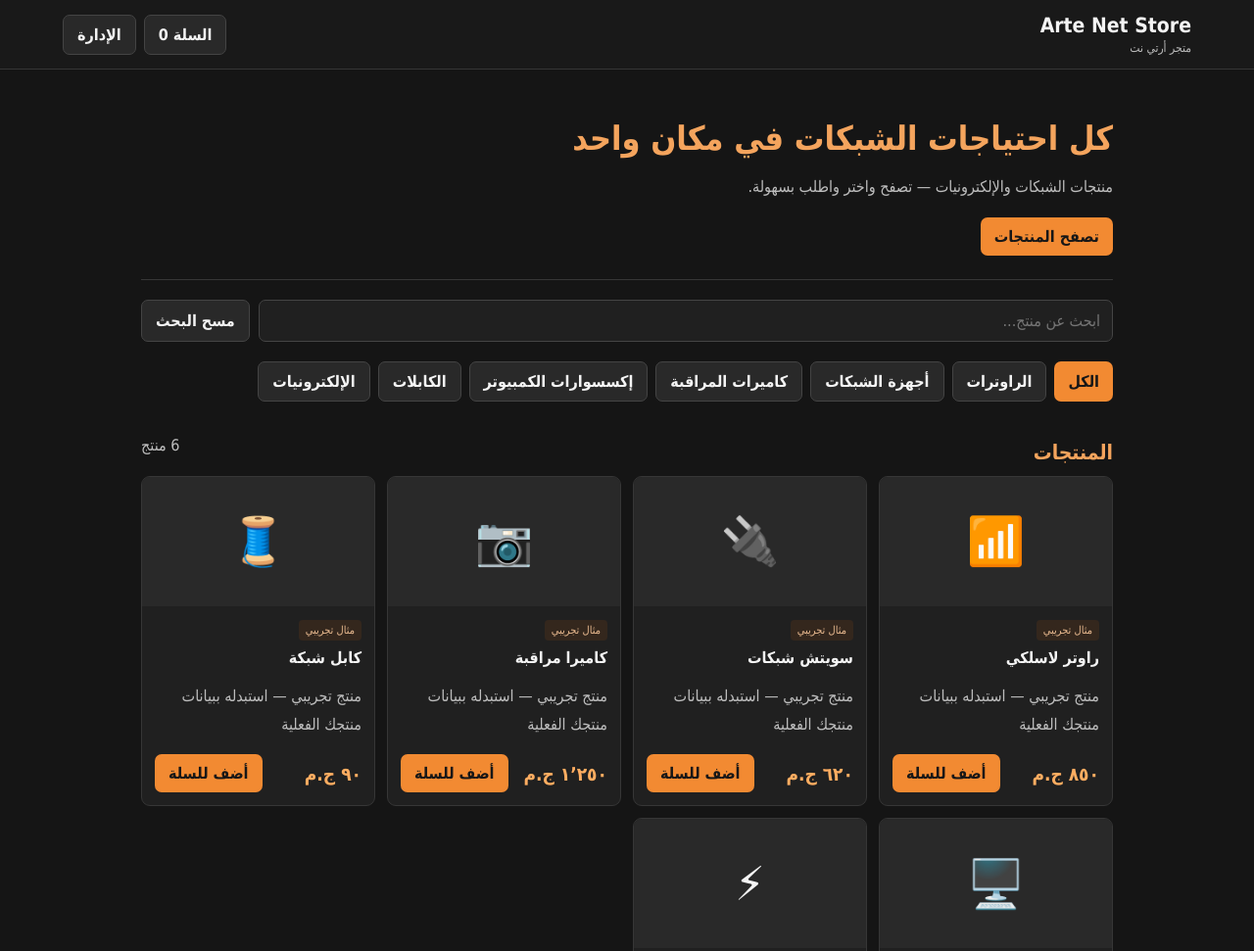
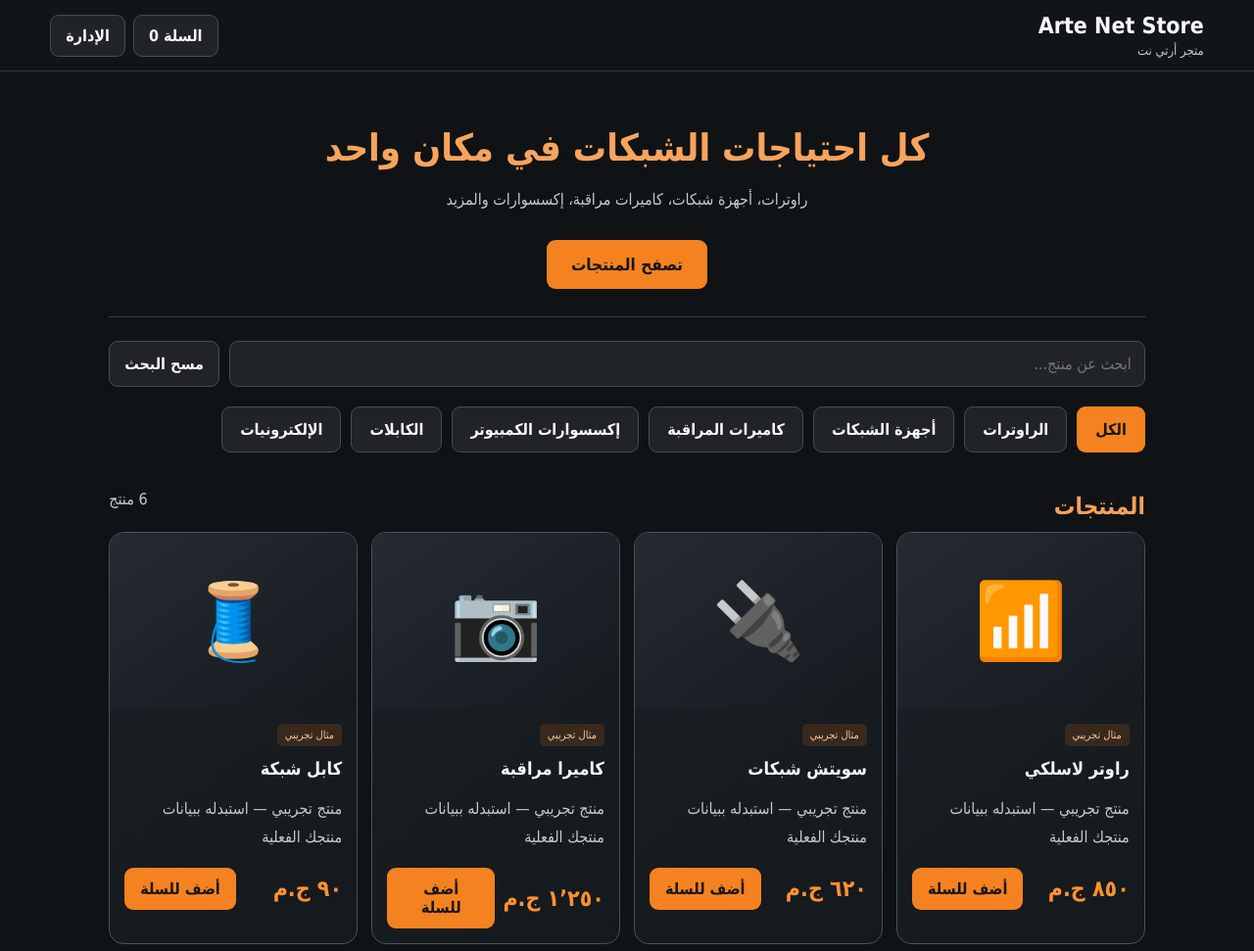
Before and after one commit to artenet2012-sys/arte-net-store, a plain HTML site: page index.html in a window 1280 px wide. Shown: the top 971 px of the page at 98% size. Drawn offline with Linux system fonts and the light colour scheme.

Commit message:
Add files via upload

```diff
--- a/index.html
+++ b/index.html
@@ -4,54 +4,42 @@
 <meta charset="utf-8"><meta name="viewport" content="width=device-width,initial-scale=1">
 <title>Arte Net Store | متجر أرتي نت</title>
 <style>
-:root{--bg:#151515;--panel:#202020;--panel2:#292929;--line:#363636;--txt:#f4f4f4;--muted:#bdbdbd;--orange:#f28a32}
-*{box-sizing:border-box}
-body{margin:0;background:var(--bg);color:var(--txt);font-family:Tahoma,Arial,sans-serif}
-header{position:sticky;top:0;z-index:5;background:#191919;border-bottom:1px solid var(--line);padding:14px 5%;display:flex;align-items:center;justify-content:space-between;gap:12px}
-.brand{font-size:21px;font-weight:800;direction:ltr}.brand small{display:block;direction:rtl;text-align:right;color:var(--muted);font-size:12px;font-weight:400;margin-top:4px}
-button,input,select,textarea{font:inherit}
-button{border:0;border-radius:7px;padding:10px 14px;background:var(--orange);color:#171717;font-weight:700;cursor:pointer}
-button.secondary{background:#292929;border:1px solid #444;color:var(--txt)}
-button.danger{background:#702b2b;color:#fff}
-.wrap{max-width:1120px;margin:auto;padding:22px 5%}
-.hero{padding:28px 0 24px;border:0;border-bottom:1px solid var(--line);border-radius:0;background:transparent;display:block}
-h1{font-size:clamp(24px,4vw,34px);margin:0 0 10px;color:#f4a45d}
-.hero p,.muted{color:var(--muted);line-height:1.8}
-.hero-art{display:none}
-.toolbar{display:flex;gap:9px;flex-wrap:wrap;margin:20px 0 12px}
-.field{background:#202020;border:1px solid #444;color:var(--txt);padding:11px 12px;border-radius:7px;min-width:0}
+:root{--bg:#101316;--panel:#171b1f;--panel2:#20262b;--line:#424950;--txt:#f7f7f7;--muted:#c4c9ce;--orange:#f58220}
+*{box-sizing:border-box}html{scroll-behavior:smooth}body{margin:0;background:var(--bg);color:var(--txt);font-family:Tahoma,Arial,sans-serif}
+header{position:sticky;top:0;z-index:5;background:#111519;border-bottom:1px solid #343a40;padding:13px 4%;display:flex;align-items:center;justify-content:space-between;gap:12px}
+.brand{font-size:23px;font-weight:800;direction:ltr;text-align:right}.brand small{display:block;direction:rtl;color:var(--muted);font-size:13px;font-weight:400;margin-top:5px}
+.header-actions{display:flex;gap:8px;align-items:center}
+button,input,select,textarea{font:inherit}button{border:1px solid transparent;border-radius:9px;padding:11px 15px;background:var(--orange);color:#171717;font-weight:700;cursor:pointer}
+button.secondary{background:#202428;border:1px solid #454c53;color:var(--txt)}button.danger{background:#702b2b;color:#fff}
+.wrap{max-width:1160px;margin:auto;padding:24px 4%}
+.hero{padding:32px 0 28px;border:0;border-bottom:1px solid #3b4248;border-radius:0;background:transparent;display:block;text-align:center}
+h1{font-size:clamp(25px,4vw,38px);margin:0 0 14px;color:#f7a45d}.hero p,.muted{color:var(--muted);line-height:1.85}
+.hero button{margin-top:10px;padding:14px 24px;font-size:17px}
+.toolbar{display:flex;gap:10px;flex-wrap:wrap;margin:24px 0 12px}
+.field{background:#202428;border:1px solid #454c53;color:var(--txt);padding:13px;border-radius:9px;min-width:0}
 .toolbar input{flex:1;min-width:180px}
-.cats{display:flex;gap:8px;overflow:auto;padding:8px 0 15px}
-.cats button{white-space:nowrap}
-.cats button.active{background:var(--orange);color:#171717;outline:0}
-.grid{display:grid;grid-template-columns:repeat(auto-fill,minmax(205px,1fr));gap:12px}
-.card{background:var(--panel);border:1px solid var(--line);border-radius:9px;overflow:hidden}
-.product-img{height:132px;background:#292929;display:grid;place-items:center;font-size:48px}
-.cardbody{padding:13px}
-.card h3{margin:0 0 7px;font-size:16px}
-.price{color:#ffad61;font-size:19px;font-weight:800;white-space:nowrap}
-.tag{font-size:11px;color:#e8b98f;background:#34271d;padding:4px 7px;border-radius:4px;display:inline-block;margin-bottom:8px}
+.cats{display:flex;gap:10px;overflow-x:auto;padding:8px 0 16px;scrollbar-width:thin}
+.cats button{white-space:nowrap;padding:13px 18px;font-size:16px}.cats button.active{background:var(--orange);color:#171717}
+.grid{display:grid;grid-template-columns:repeat(2,minmax(0,1fr));gap:14px}
+.card{background:linear-gradient(145deg,#1a2025,#14191d);border:1px solid #48515a;border-radius:15px;overflow:hidden}
+.product-img{height:190px;background:linear-gradient(145deg,#252b31,#151a1f);display:grid;place-items:center;font-size:76px}
+.cardbody{padding:15px}.card h3{margin:4px 0 8px;font-size:18px}
+.price{color:#ff922e;font-size:23px;font-weight:800;white-space:nowrap}
+.tag{font-size:11px;color:#f4c49c;background:#38291d;padding:5px 8px;border-radius:5px;display:inline-block;margin-bottom:8px}
 .row{display:flex;justify-content:space-between;align-items:center;gap:8px}
-.section-title{margin:25px 0 12px;color:#f4a45d;font-size:21px}
-.panel{background:var(--panel);border:1px solid var(--line);padding:16px;border-radius:9px;margin:13px 0}
+.section-title{margin:25px 0 12px;color:#f6a15b;font-size:24px}
+.panel{background:var(--panel);border:1px solid var(--line);padding:16px;border-radius:12px;margin:13px 0}
 footer{border-top:1px solid var(--line);padding:22px 5%;color:var(--muted);text-align:center;margin-top:35px}
-.modal{position:fixed;inset:0;background:#000b;display:none;place-items:center;z-index:10;padding:15px}
-.modal.show{display:grid}
-.dialog{background:var(--panel);border:1px solid var(--line);border-radius:10px;padding:18px;width:min(560px,100%);max-height:90vh;overflow:auto}
-.dialog input,.dialog textarea,.dialog select{width:100%;margin:6px 0 12px}
-.admin{display:none}.admin.show{display:block}.hidden{display:none!important}
-@media(max-width:650px){
- header{padding:11px 4%}.brand{font-size:18px}.wrap{padding:17px 4%}
- .grid{grid-template-columns:repeat(2,minmax(0,1fr));gap:9px}
- .product-img{height:105px}.cardbody{padding:10px}.card h3{font-size:14px}
- .card .row{align-items:flex-start;flex-direction:column}.card .row button{width:100%}
- .hero{padding:22px 0 18px}
-}
+.modal{position:fixed;inset:0;background:#000b;display:none;place-items:center;z-index:10;padding:15px}.modal.show{display:grid}
+.dialog{background:var(--panel);border:1px solid var(--line);border-radius:12px;padding:18px;width:min(560px,100%);max-height:90vh;overflow:auto}
+.dialog input,.dialog textarea,.dialog select{width:100%;margin:6px 0 12px}.admin{display:none}.admin.show{display:block}.hidden{display:none!important}
+@media(min-width:850px){.grid{grid-template-columns:repeat(4,minmax(0,1fr))}.product-img{height:180px}}
+@media(max-width:560px){header{padding:11px 4%}.brand{font-size:19px}.wrap{padding:18px 4%}.header-actions button{padding:9px 11px;font-size:13px}.grid{gap:9px}.product-img{height:125px;font-size:58px}.cardbody{padding:10px}.card h3{font-size:15px}.card .row{align-items:flex-start;flex-direction:column}.card .row button{width:100%}.price{font-size:19px}.hero{padding:27px 0 23px}.cats button{font-size:14px;padding:11px 14px}}
 </style></head>
 <body>
-<header><div class="brand" id="brandName">Arte Net Store<small id="brandSubtitle">متجر أرتي نت</small></div><div class="row"><button class="secondary" id="cartButton" onclick="openCart()">السلة <span id="cartCount">0</span></button><button class="secondary" id="adminButton" onclick="toggleAdmin()">الإدارة</button></div></header>
+<header><div class="brand" id="brandName">Arte Net Store<small id="brandSubtitle">متجر أرتي نت</small></div><div class="header-actions"><button class="secondary" id="cartButton" onclick="openCart()">السلة <span id="cartCount">0</span></button><button class="secondary" id="adminButton" onclick="toggleAdmin()">الإدارة</button></div></header>
 <main class="wrap" id="store">
-<section class="hero"><div><h1 id="heroTitle">كل احتياجات الشبكات في مكان واحد</h1><p>منتجات الشبكات والإلكترونيات — تصفح واختر واطلب بسهولة.</p><button onclick="document.getElementById('products').scrollIntoView({behavior:'smooth'})">تصفح المنتجات</button></div><div class="hero-art">📡</div></section>
+<section class="hero"><div><h1 id="heroTitle">كل احتياجات الشبكات في مكان واحد</h1><p>راوترات، أجهزة شبكات، كاميرات مراقبة، إكسسوارات والمزيد</p><button onclick="document.getElementById('products').scrollIntoView({behavior:'smooth'})">تصفح المنتجات</button></div></section>
 <div class="toolbar"><input class="field" id="search" placeholder="ابحث عن منتج..." oninput="render()"><button class="secondary" onclick="document.getElementById('search').value='';render()">مسح البحث</button></div>
 <div class="cats" id="categories"></div><div class="row"><h2 class="section-title" id="products">المنتجات</h2><span class="muted" id="resultCount"></span></div><div class="grid" id="productGrid"></div>
 <section class="panel"><h3 class="section-title" id="paymentTitle">طرق الدفع</h3><p class="muted">فودافون كاش وInstaPay — بيانات الدفع تُضاف من لوحة الإدارة بعد إدخال البيانات الصحيحة. لا توجد بيانات دفع افتراضية.</p><p class="muted" id="paymentNotice">بيانات الدفع لم تُضف بعد.</p></section>
```
